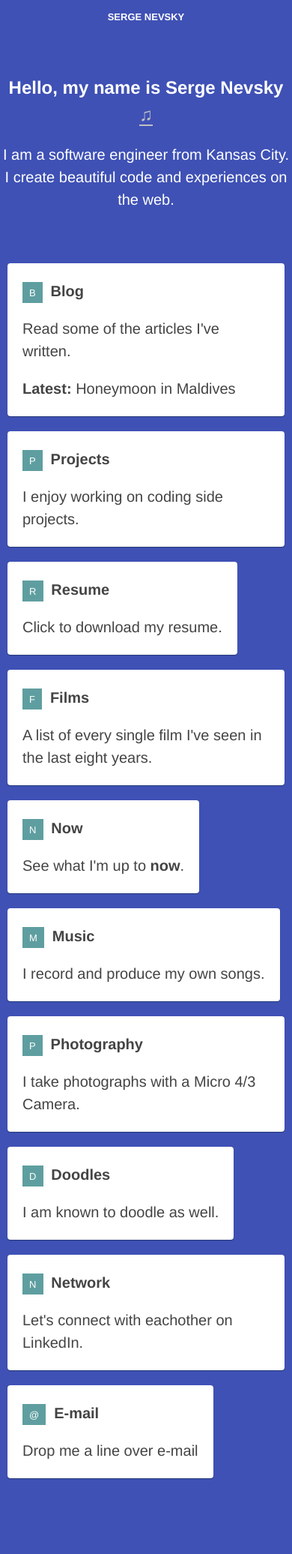
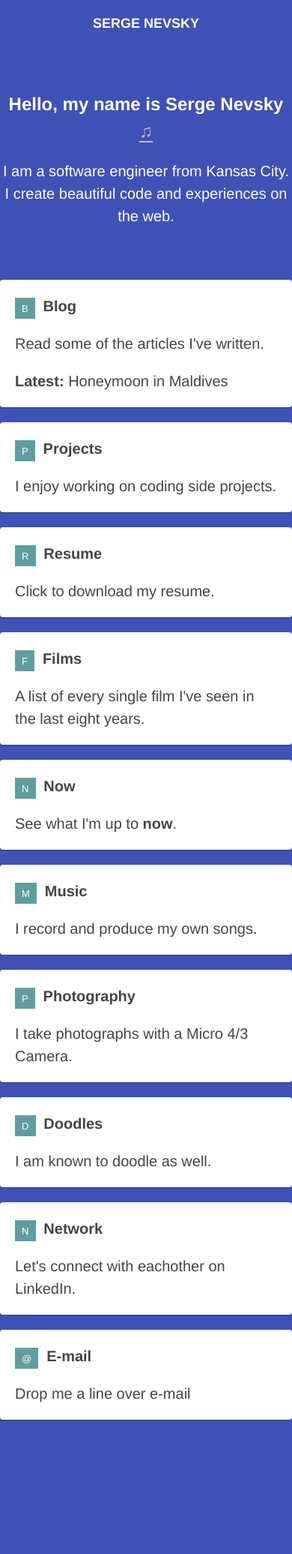
Before and after one commit to Dejital/dejital.github.com, a Jekyll site: the page built from index.html, in a window 390 px wide. Shown: the whole page at 75% size. Built offline with Jekyll 4.4.1, drawn with Linux system fonts in a browser that asks for light colours; after the commit the page ends 1994 px from its top, so only the background shows below that.

Commit message:
Resolve mobile issues with card layout

```diff
--- a/assets/css/screen.css
+++ b/assets/css/screen.css
@@ -244,11 +244,21 @@ header a, header a:visited, header a:hover, header a:active {
 
 @media (max-width: 600px) {
     .card-layout {
+        max-width: 400px;
         column-count: inherit;
     }
-
     .card {
-        width: auto;
+        padding: 0;
+        margin-left: 0;
+        margin-right: 0;
+        width: 100%;
+    }
+    .card p {
+        margin-left: 1em;
+        margin-right: 1em;
+    }
+    header {
+        font-size: large;
     }
 }
 
```
